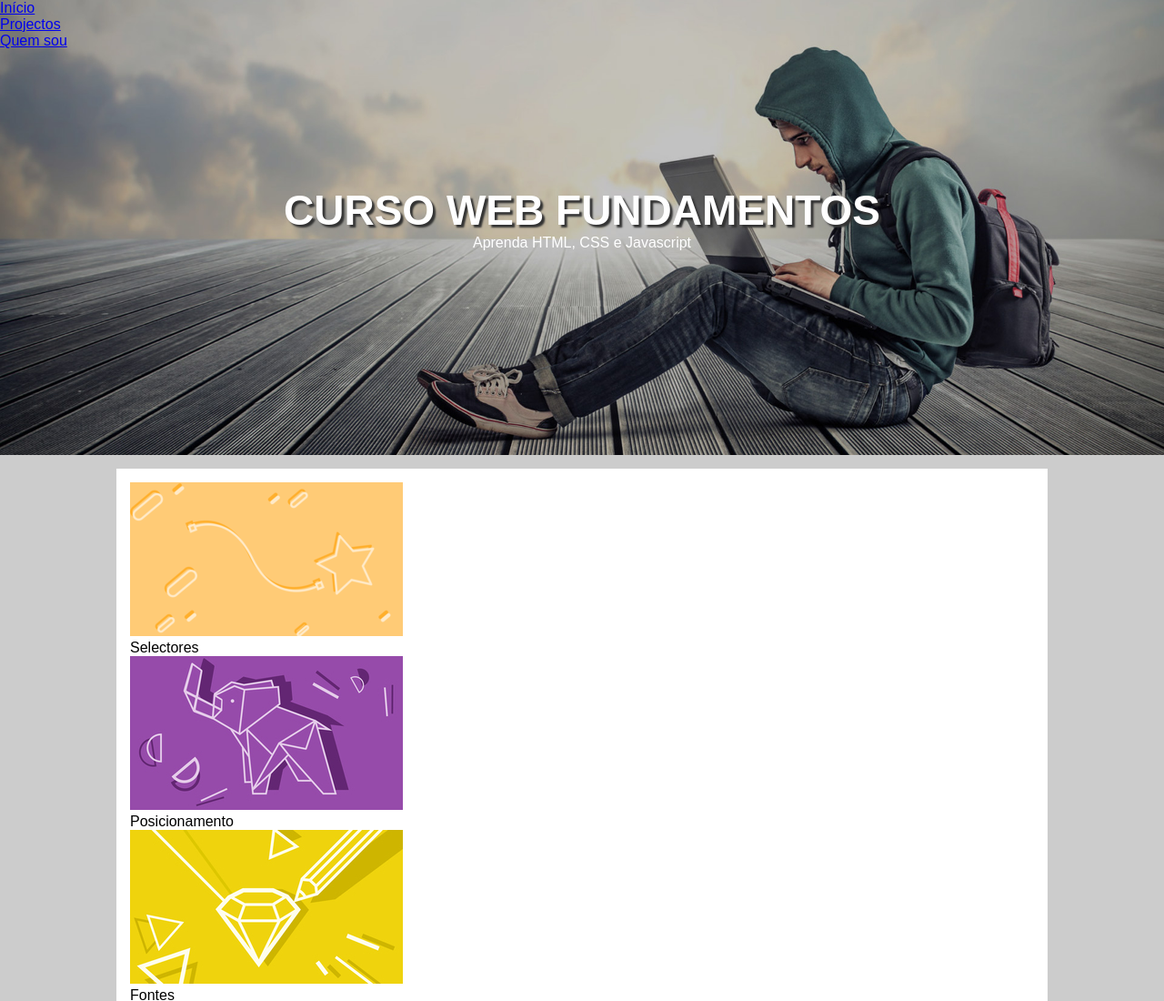
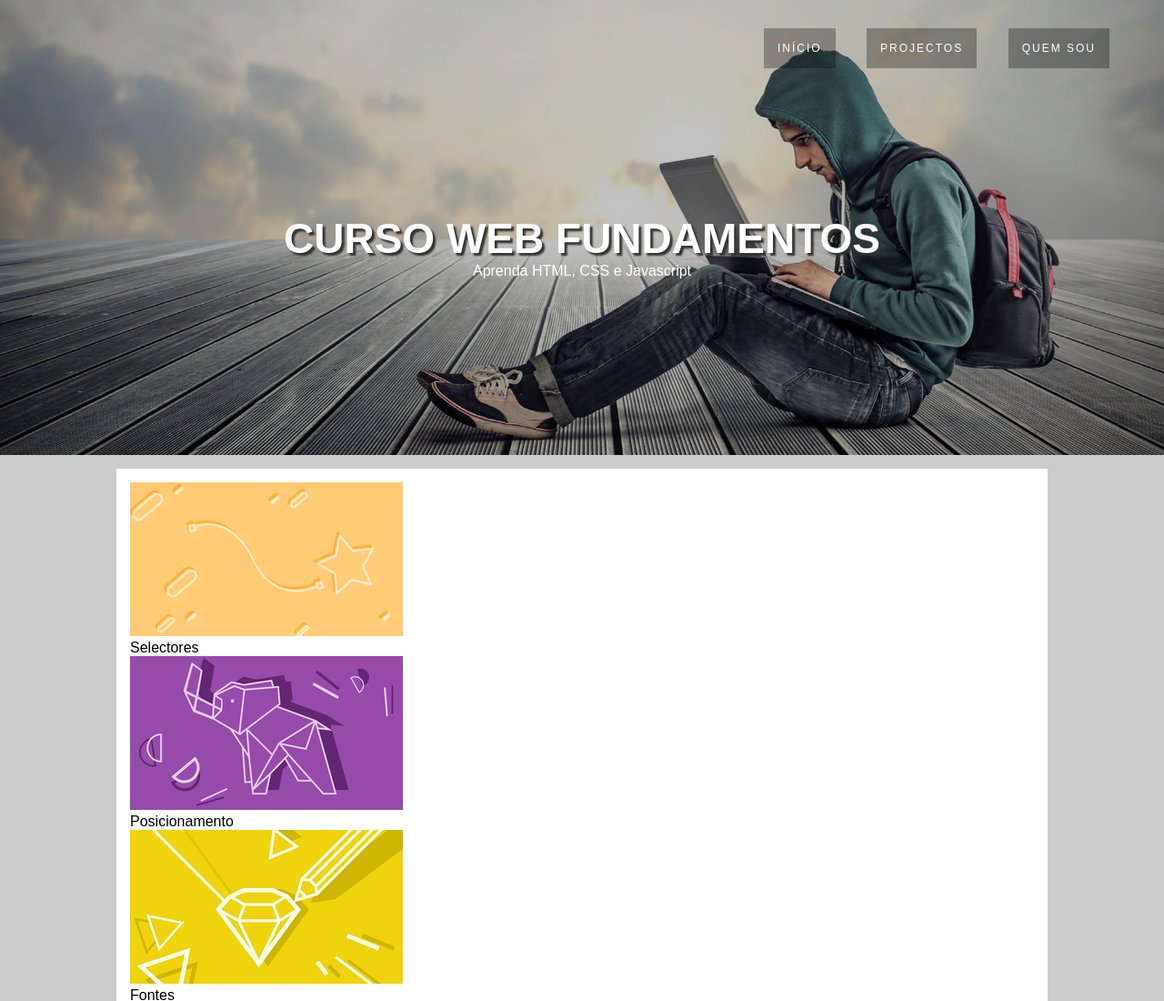
Before and after one commit to IsabelNtanda/curso_udemy, a plain HTML site: page seção3/projecto/index.html in a window 1280 px wide. Shown: the top 1100 px of the page at 91% size. Drawn offline with Linux system fonts and the light colour scheme.

Commit message:
menu horizontal adicionado

```diff
--- a/seção3/projecto/assets/css/style.css
+++ b/seção3/projecto/assets/css/style.css
@@ -13,6 +13,7 @@ background-color: #ccc;
   height:500px;
   background-position: right center;
   background-size: cover;
+  border-top: 1px solid transparent;
 }
 
 .hero-content{
@@ -26,6 +27,31 @@ margin-top: 150px;
   font-size: 46px;
   text-shadow: 3px 3px 2px #333;
 }
+.hero nav ul{
+text-align: right;
+margin: 20px 50px 0 0;
+}
+.hero nav ul li{
+display: inline-block;
+list-style: none;
+padding: 10px;
+margin-left: 10px;
+
+}
+.hero nav a {
+background-color:rgba(0, 0, 0,0.3);
+display: block;
+padding: 15px;
+color: white;
+text-decoration: none;
+text-transform: uppercase;
+font-size: 12px;
+letter-spacing: 2px;
+}
+.hero nav a:hover{
+  background-color: rgba(0, 0, 0,0.5);
+}
+
 main{
   width: 80%;
   margin: auto;
```
